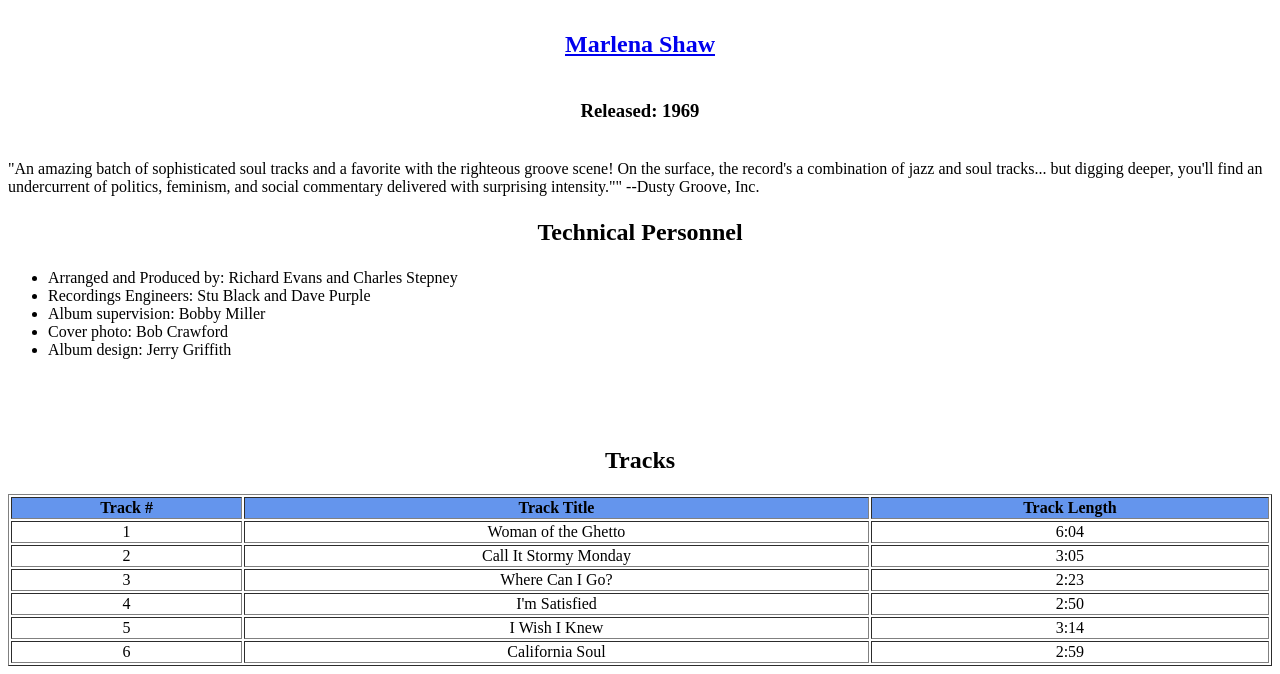
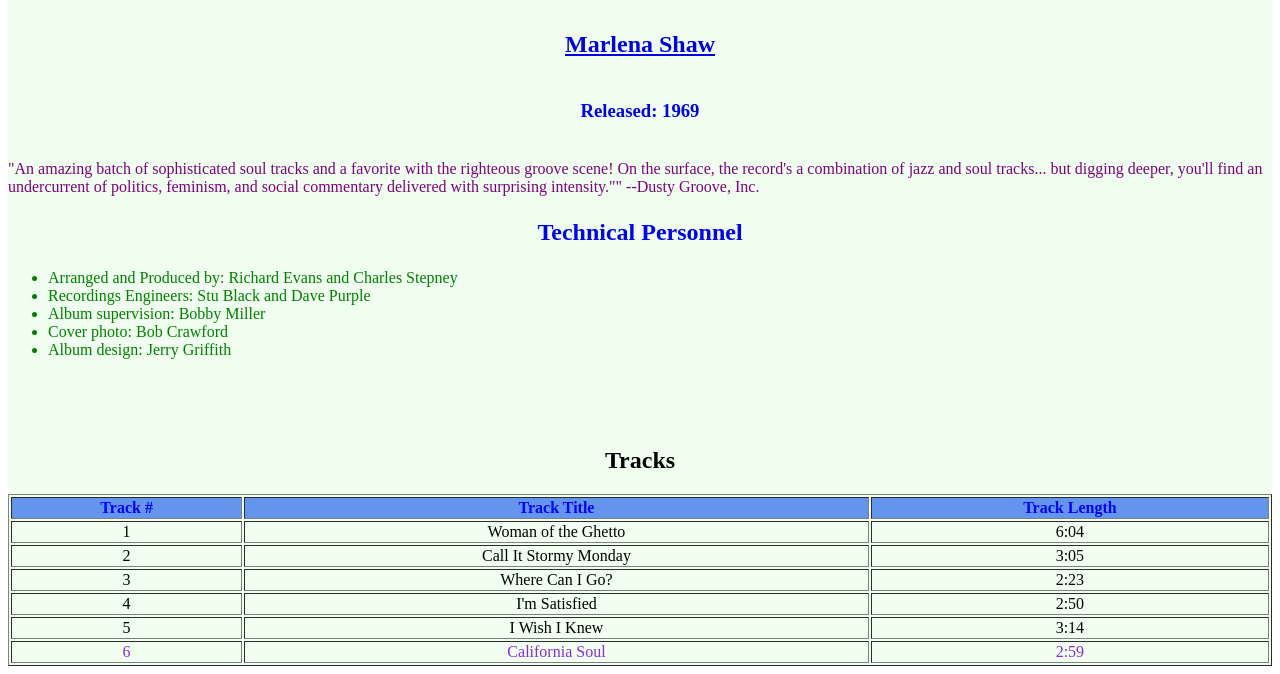
Before and after one commit to natkingG4C/Portfolio, a plain HTML site: page Album Page.html in a window 1280 px wide. Shown: the part 535-1209 px from the top of the page. Drawn offline with Linux system fonts and the light colour scheme.

Commit message:
CSS updates

```diff
--- a/Album Page.html
+++ b/Album Page.html
@@ -2,19 +2,26 @@
 <html lang="en">
 
 <head>
-
+<link href="AlbumStyle.css" rel="stylesheet" type="text/css">
+ <style type="text/css">
+    th {color:blue;}
+    li {color:green;}
+  </style>
+</head>
+<div id ="webpage">
+<body>
     <title>Album Cover</title>
-</head>
-<body>
     <table width="100%">
         <tr><th><img src="Images\MarlenaShaw.jpg" /></th></tr>
         <tr><th><h1>The Spice of Life</h1></th></tr>
         <tr><th><h2><a href="http://www.berkeleyagency.com/blues/marlena-shaw.htm">Marlena Shaw</a></h2></th></tr>
         <tr><th><h3>Released: 1969</h3></th></tr>
     </table>
+<div id="paragraph1">
 <p> "An amazing batch of sophisticated soul tracks and a favorite with the righteous groove scene! On the surface,
     the record's a combination of jazz and soul tracks... but digging deeper, you'll find an undercurrent of
     politics, feminism, and social commentary delivered with surprising intensity."" --Dusty Groove, Inc. </p>
+</div>
 <h2><table width="100%"><th>Technical Personnel</th></table></h2>
 <p>
     <ul>
@@ -35,10 +42,11 @@
     <tr><td><center>3</center></td><td><center>Where Can I Go?</center></td><td><center>2:23</center></td></tr>
     <tr><td><center>4</center></td><td><center>I'm Satisfied</center></td><td><center>2:50</center></td></tr>
     <tr><td><center>5</center></td><td><center>I Wish I Knew</center></td><td><center>3:14</center></td></tr>
-    <tr><td><center>6</center></td><td><center>California Soul</center></td><td><center>2:59</center></td></tr>
+    <tr style="color:blueviolet;"><td><center>6</center></td><td><center>California Soul</center></td><td><center>2:59</center></td></tr>
 <br/>
 <br/>
 </p>
 </table>
 </body>
+</div>
 </html>
--- /dev/null
+++ b/AlbumStyle.css
@@ -0,0 +1,2 @@
+#paragraph1 {color:purple}
+#webpage {background-color:honeydew}
```
